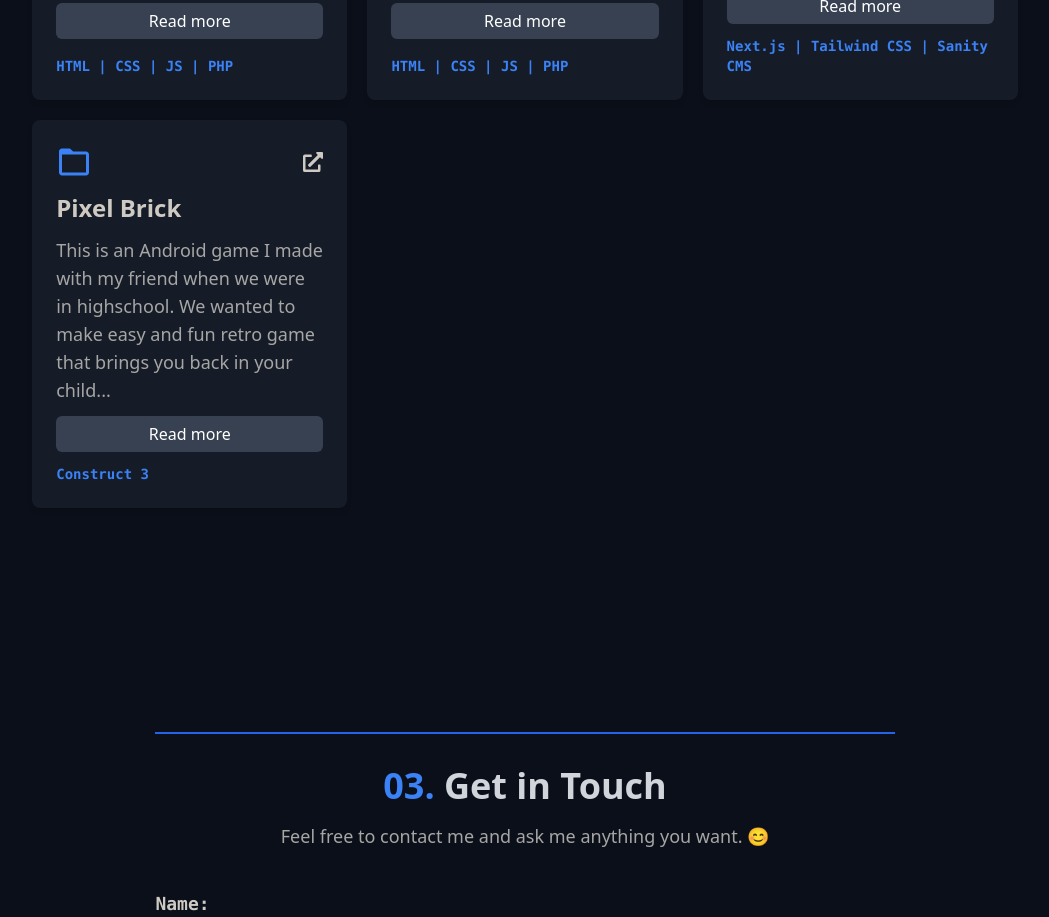
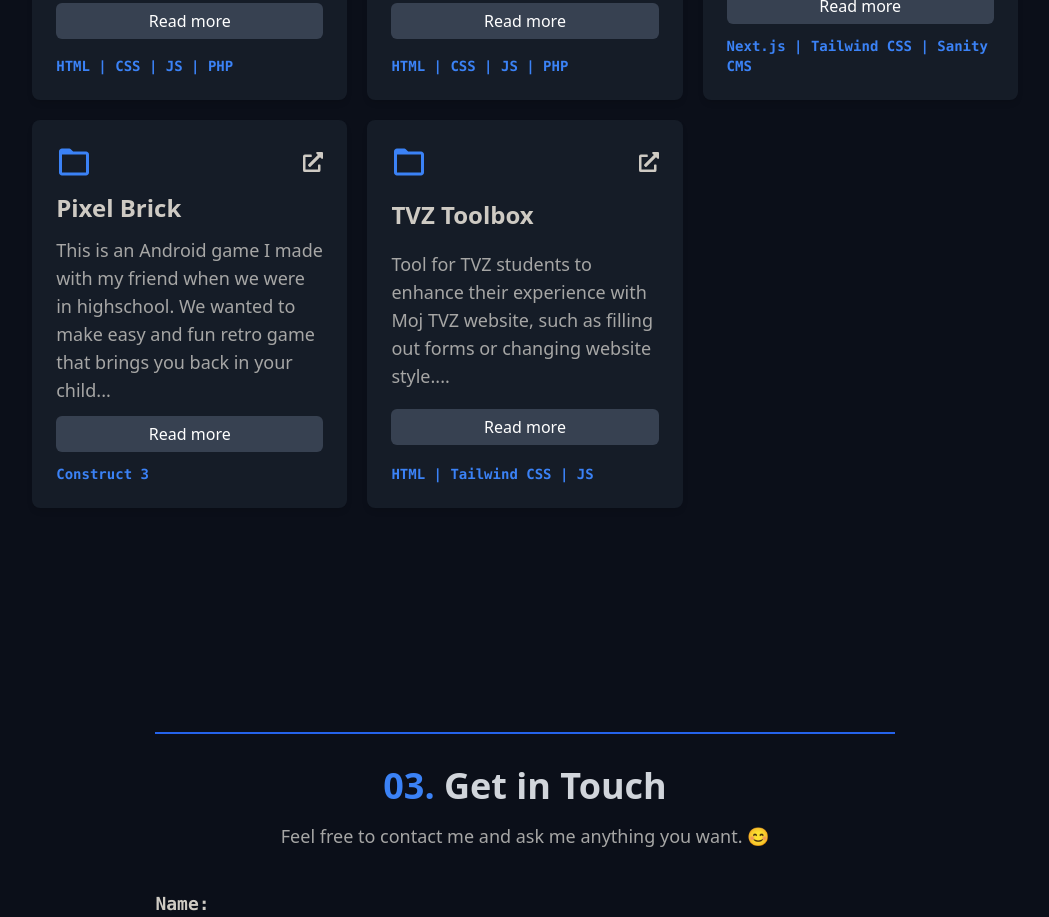
Before and after one commit to Kristijan007v/app, a Next.js app: page / in a window 1280 px wide. Shown: the part 3760-4677 px from the top of the page, without its empty margins (115-1164 px from the left). Built offline with nearby package versions, Linux system fonts and the light colour scheme.

Commit message:
Fixed build errors

```diff
--- a/components/Sections/Projects/Projects.js
+++ b/components/Sections/Projects/Projects.js
@@ -43,6 +43,15 @@ export default function Projects() {
       desc: "This is an Android game I made with my friend when we were in highschool. We wanted to make easy and fun retro game that brings you back in your childhood.",
       programmingLanguages: "Construct 3",
       href: "https://drive.google.com/file/d/1NeLeSh-JmbV2Y-TcguOODshvykxO33Lu/view?usp=sharing",
+      github: false,
+    },
+    {
+      id: 5,
+      year: "2022",
+      name: "TVZ Toolbox",
+      desc: "Tool for TVZ students to enhance their experience with Moj TVZ website, such as filling out forms or changing website style.",
+      programmingLanguages: "HTML | Tailwind CSS | JS",
+      href: "https://chrome.google.com/webstore/detail/tvz-toolbox/jdjogcdnfopbfngjmpkabfbjeagonank?hl=en",
       github: false,
     },
   ];
```
Also changed, not shown: 1 other file (tests, documents, lock files or other folders).
